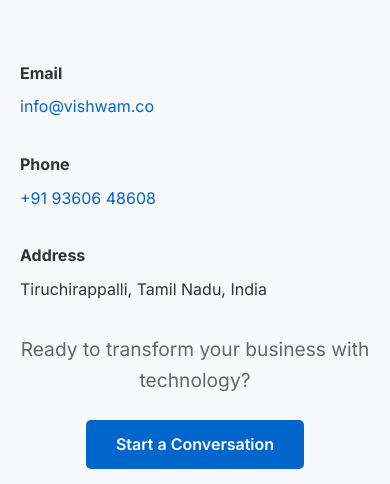
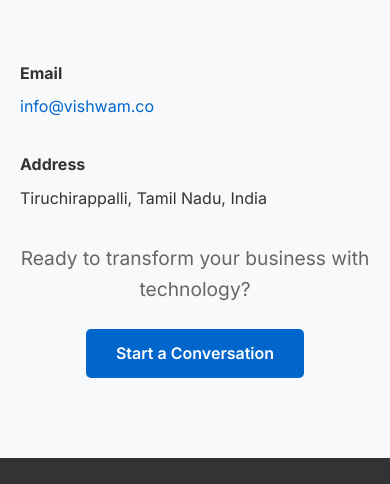
Before and after one commit to vjalwin/vishwam-tech-website, a plain HTML site: page index.html in a window 390 px wide. Shown: the part 2950-3434 px from the top of the page. Drawn offline with Linux system fonts and the light colour scheme.

Commit message:
Removed Phone Number

```diff
--- a/index.html
+++ b/index.html
@@ -107,10 +107,6 @@
                         <p><a href="mailto:info@vishwam.co">info@vishwam.co</a></p>
                     </div>
                     <div class="contact-item">
-                        <h4>Phone</h4>
-                        <p><a href="tel:+919360648608">+91 93606 48608</a></p>
-                    </div>
-                    <div class="contact-item">
                         <h4>Address</h4>
                         <p>Tiruchirappalli, Tamil Nadu, India</p>
                     </div>
```
